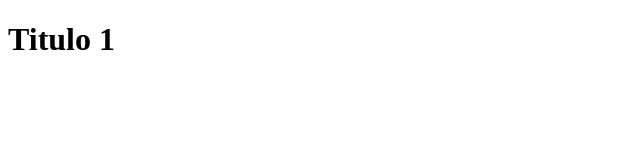
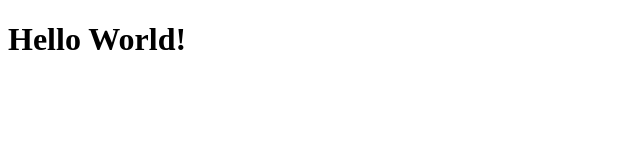
Before and after one commit to wpfsilvaa/curso-git, a plain HTML site: page index.html in a window 1280 px wide. Shown: the whole page, without its empty margins (0-640 px from the left). Drawn offline with Linux system fonts and the light colour scheme.

Commit message:
dev branch

```diff
--- a/index.html
+++ b/index.html
@@ -6,6 +6,6 @@
     <title>Document</title>
 </head>
 <body>
-    <h1>Titulo 1</h1>
+    <h1>Hello World!</h1>
 </body>
 </html>
```
